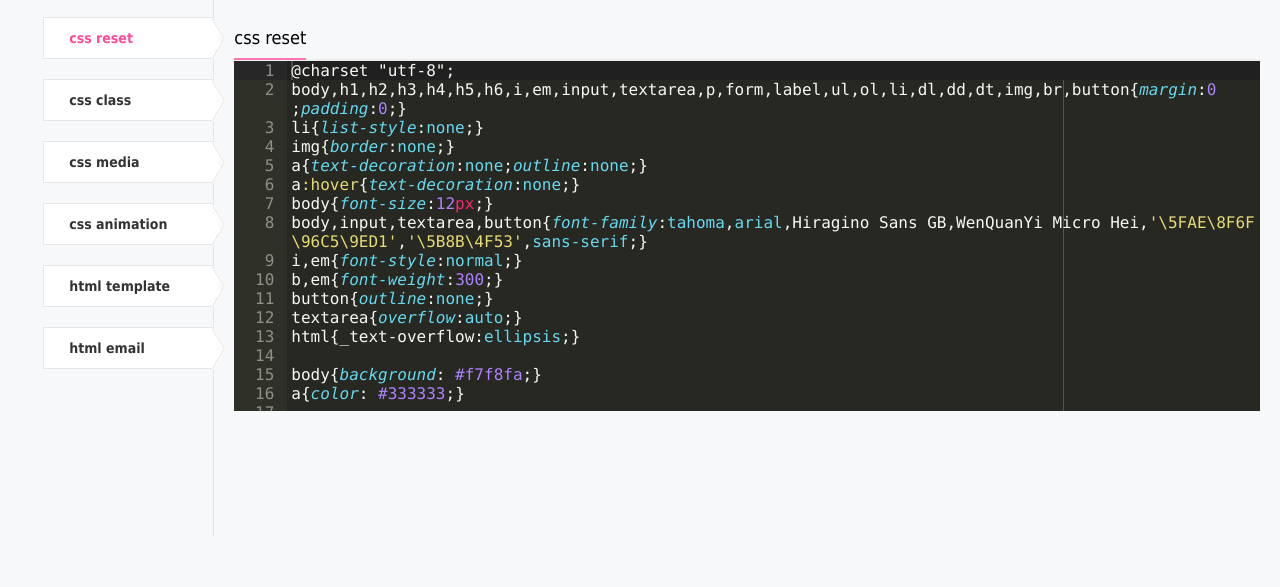
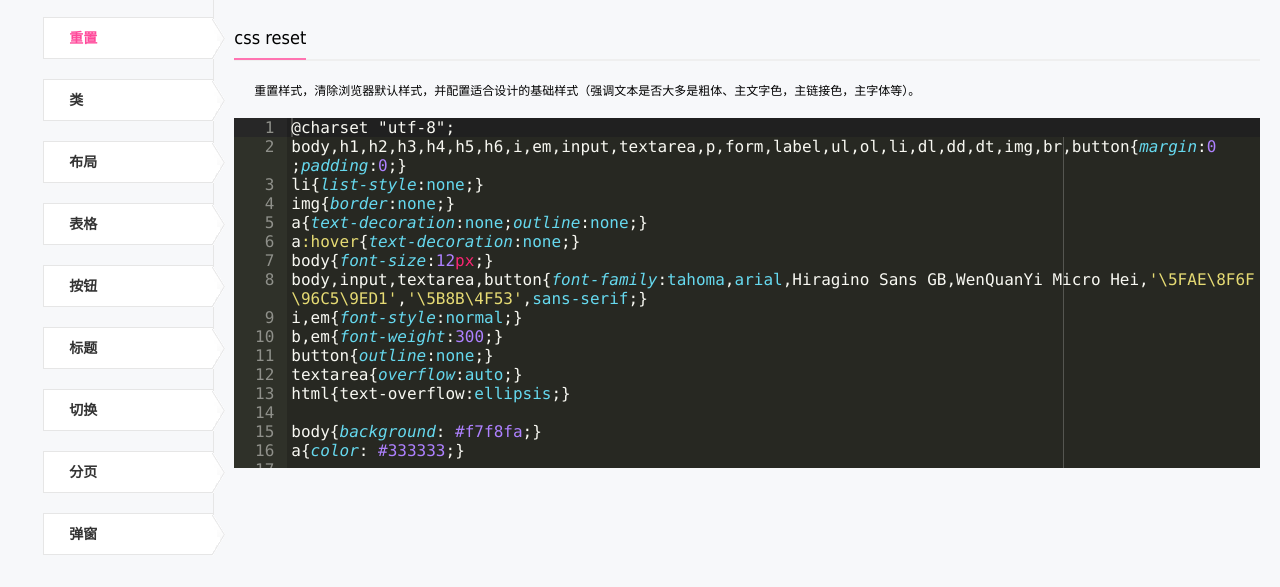
Before and after one commit to lmhbui/bui, a website: page doc/index.html in a window 1280 px wide. Shown: the part 63-650 px from the top of the page. Drawn offline with Linux system fonts and the light colour scheme.

Commit message:
主菜单
主菜单

```diff
--- a/doc/index.html
+++ b/doc/index.html
@@ -15,24 +15,15 @@
 <div class="row">
     <div class="col2">
         <ul class="doc-ul">
-            <li class="curr">
-                <a href="#"><i></i>css reset</a>
-            </li>
-            <li>
-                <a href="#"><i></i>css class</a>
-            </li>
-            <li>
-                <a href="#"><i></i>css media</a>
-            </li>
-            <li>
-                <a href="#"><i></i>css animation</a>
-            </li>
-            <li>
-                <a href="#"><i></i>html template</a>
-            </li>
-            <li>
-                <a href="#"><i></i>html email</a>
-            </li>
+            <li class="curr"><a href="#"><i></i>重置</a></li>
+            <li><a href="#"><i></i>类</a></li>
+            <li><a href="#"><i></i>布局</a></li>
+            <li><a href="#"><i></i>表格</a></li>
+            <li><a href="#"><i></i>按钮</a></li>
+            <li><a href="#"><i></i>标题</a></li>
+            <li><a href="#"><i></i>切换</a></li>
+            <li><a href="#"><i></i>分页</a></li>
+            <li><a href="#"><i></i>弹窗</a></li>
         </ul>
     </div>
     <div class="col10">
@@ -40,6 +31,8 @@
             <div class="bui-title">
                 <span>css reset</span>
             </div>
+
+<div class="p20">重置样式，清除浏览器默认样式，并配置适合设计的基础样式（强调文本是否大多是粗体、主文字色，主链接色，主字体等）。</div>
 <div class="editor-css" style="height:350px; font-size: 16px;">@charset "utf-8";
 body,h1,h2,h3,h4,h5,h6,i,em,input,textarea,p,form,label,ul,ol,li,dl,dd,dt,img,br,button{margin:0;padding:0;}
 li{list-style:none;}
@@ -52,7 +45,7 @@ i,em{font-style:normal;}
 b,em{font-weight:300;}
 button{outline:none;}
 textarea{overflow:auto;}
-html{_text-overflow:ellipsis;}
+html{text-overflow:ellipsis;}
 
 body{background: #f7f8fa;}
 a{color: #333333;}
```
